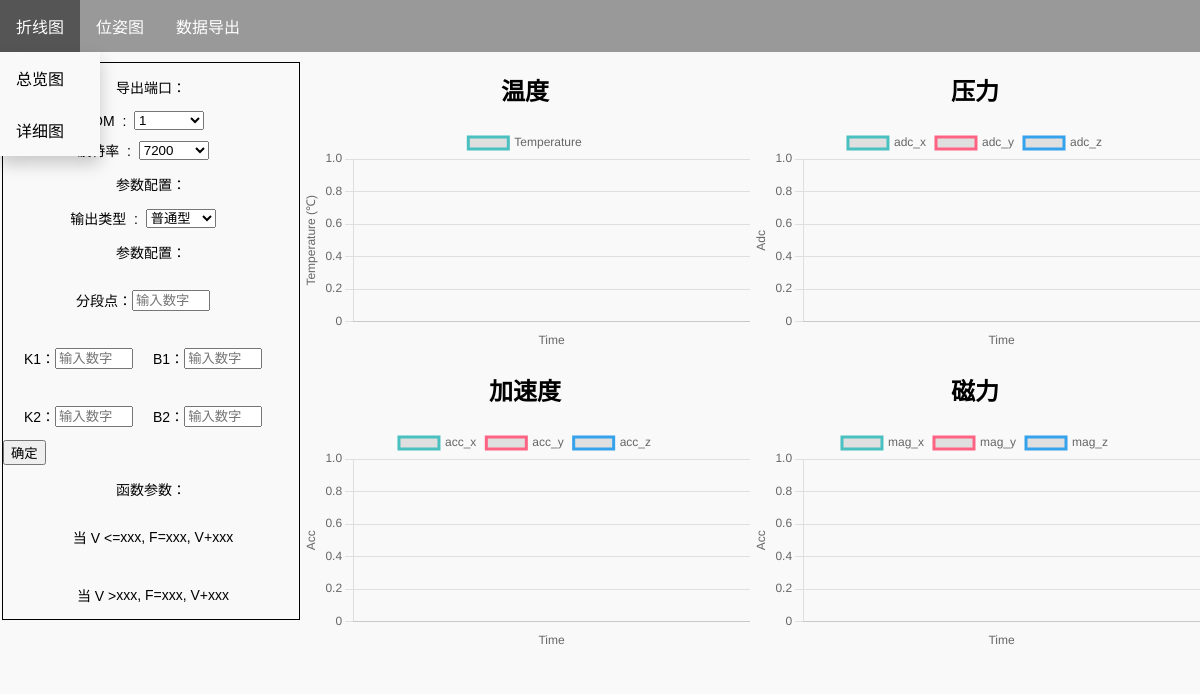
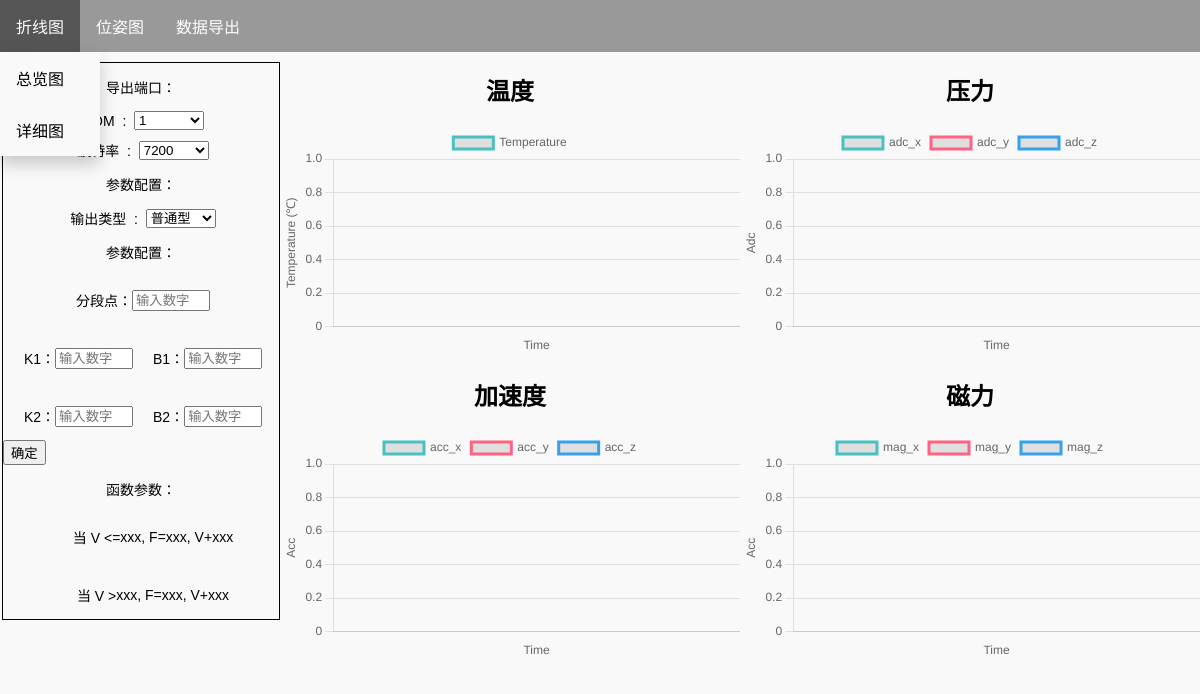
Before and after one commit to ck837/electron, an Electron app: page ShowAll/index.html in a window 1200 px wide. Drawn offline with nearby package versions, Linux system fonts and the light colour scheme.

```diff
--- a/ShowAll/index.css
+++ b/ShowAll/index.css
@@ -26,7 +26,7 @@
 /* now */
 /* ----------------侧边栏 start------------------------------------------- */
 .sider-all{
-  width: 300px;
+  width: 280px;
   height: 100%;
 
 }
--- a/ShowAll/renderer.js
+++ b/ShowAll/renderer.js
@@ -3,7 +3,6 @@
 2、图像处理
 3、port数据处理
 */
-
 
 // ----------------------侧边栏逻辑处理 start --------------------
 
@@ -368,8 +367,6 @@
   mag_y: 352618390.5,
   mag_z: 251788963.5,
 };
-
-let isData1 = true;
 
 // setInterval(() => {
 //   if (isData1) {
```
